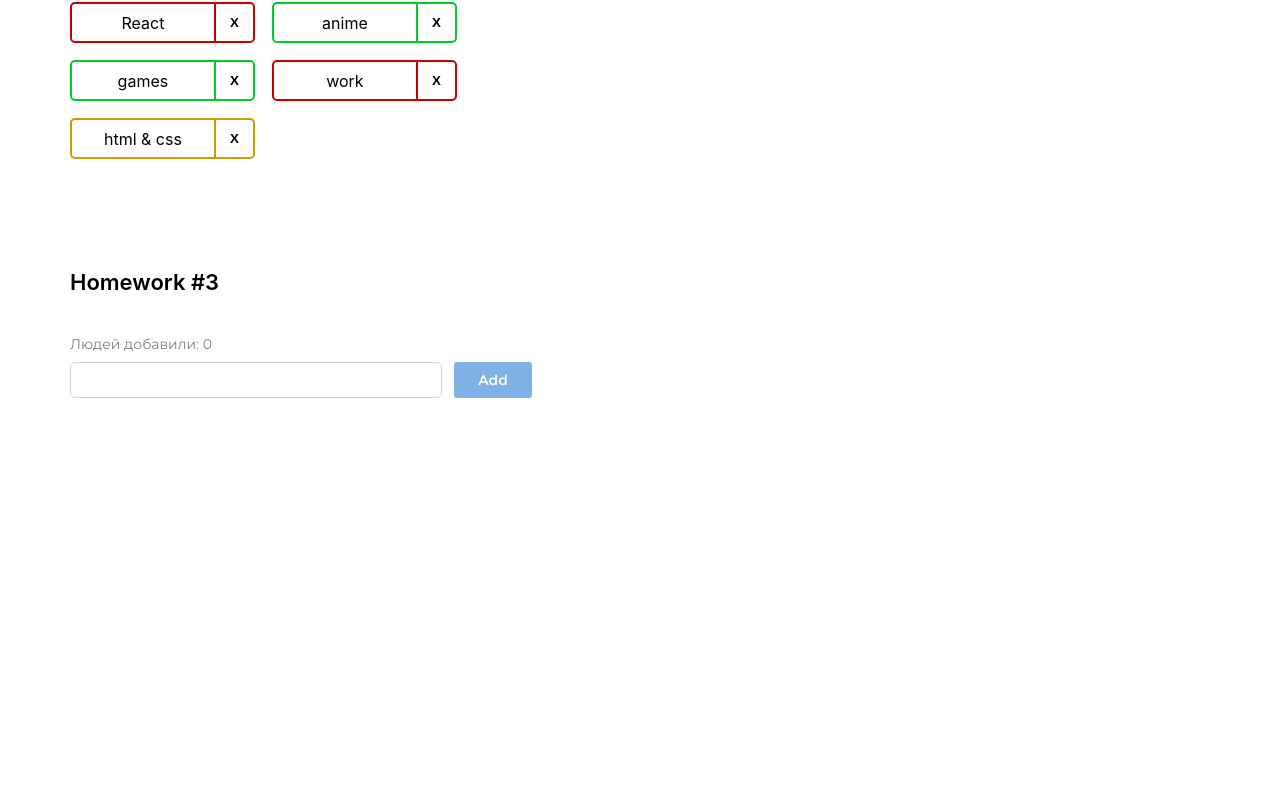
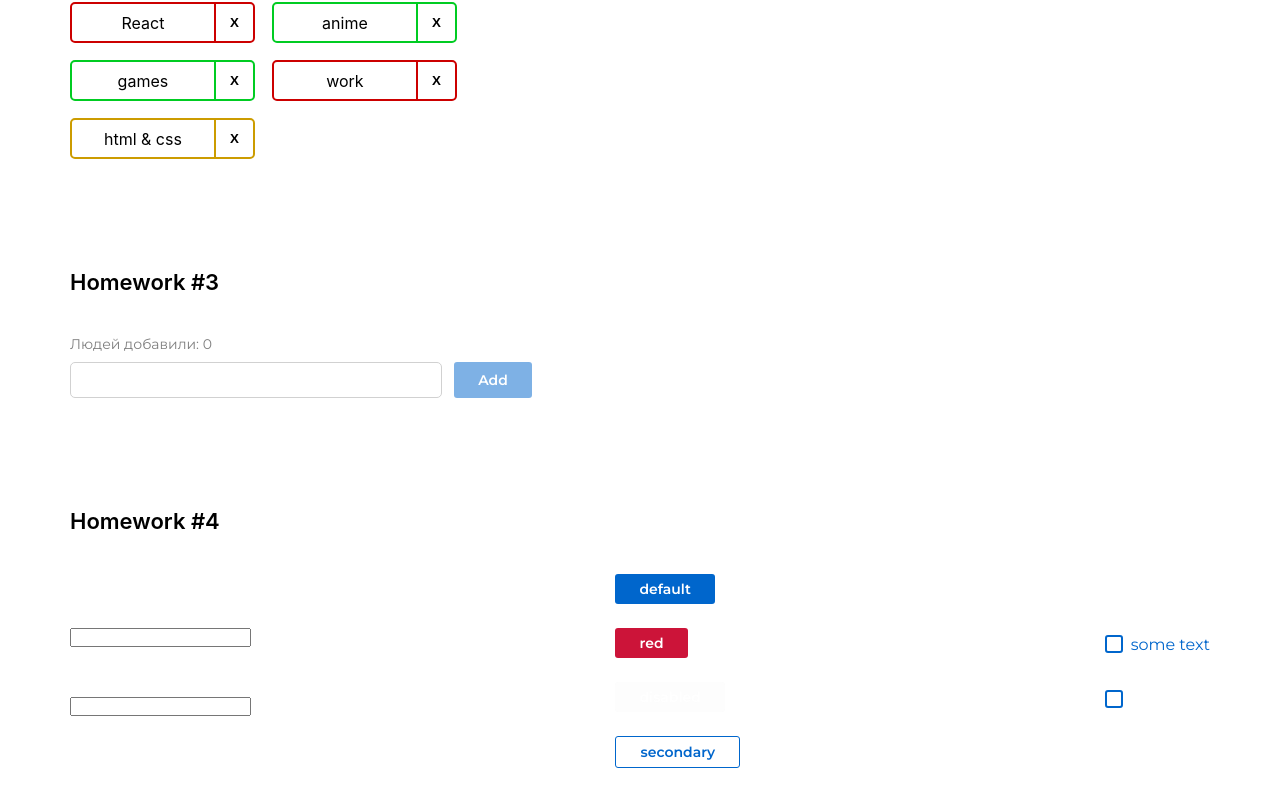
Before and after one commit to d-v-developer/hws2, a React (Create React App) app: page / in a window 1280 px wide. Shown: the part 531-1337 px from the top of the page. Before the commit the page ends 1039 px from the top, so only its background shows below. Built offline with nearby package versions, Linux system fonts and the light colour scheme.

Commit message:
working on button ClassName

```diff
--- a/src/s1-main/App.tsx
+++ b/src/s1-main/App.tsx
@@ -3,6 +3,7 @@ import s from './App.module.css'
 import HW1 from '../s2-homeworks/hw01/HW1'
 import HW2 from "../s2-homeworks/hw02/HW2";
 import HW3 from "../s2-homeworks/hw03/HW3";
+import HW4 from "../s2-homeworks/hw04/HW4";
 
 function App() {
     return (
@@ -11,7 +12,7 @@ function App() {
             {/*раскомментировать по ходу выполнения*/}
             <HW2/>
             <HW3/>
-            {/*<HW4/>*/}
+            <HW4/>
 
             {/*при выполнении дз 5 и более - закомментировать здесь дз 1-4, так как они есть внутри дз 5*/}
             {/*<HW5/>*/}
--- a/src/s2-homeworks/hw04/common/c2-SuperButton/SuperButton.module.css
+++ b/src/s2-homeworks/hw04/common/c2-SuperButton/SuperButton.module.css
@@ -1,16 +1,31 @@
 .button {
+    border-radius: 3px;
+    padding: 5px 24px;
+
+    font-family: Montserrat, sans-serif;;
+    font-weight: 600;
+    font-size: 14px;
+    line-height: 143%;
+    color: #fff;
+    border: none;
 }
 
 .disabled {
+    opacity: 0.5;
 }
 
 .secondary {
+    border: 1px solid #06c;
+    color: #06c;
+    background: none;
 }
 
 .default {
+    background: #06c;
 }
 
 .red {
+    background: #cc1439;
 }
 
 .default:hover {
--- a/src/s2-homeworks/hw04/common/c2-SuperButton/SuperButton.tsx
+++ b/src/s2-homeworks/hw04/common/c2-SuperButton/SuperButton.tsx
@@ -17,12 +17,17 @@ const SuperButton: React.FC<SuperButtonPropsType> = (
         ...restProps // все остальные пропсы попадут в объект restProps, там же будет children
     }
 ) => {
-    const finalClassName = s.button
-        // + (disabled
-        //         ? ...
-        //         : xType === 'red'
-        //             ? ...
-        + (className ? ' ' + className : '') // задачка на смешивание классов
+
+    const finalClassName = s.button + " " +
+        (disabled
+                ? s.disabled + " "
+                : xType === 'red'
+                    ? s.red + " "
+                    : xType === 'secondary'
+                        ? s.secondary + " "
+                        : s.default + " "
+        ) +
+        (className ? ' ' + className : '') // задачка на смешивание классов
 
     return (
         <button
```
